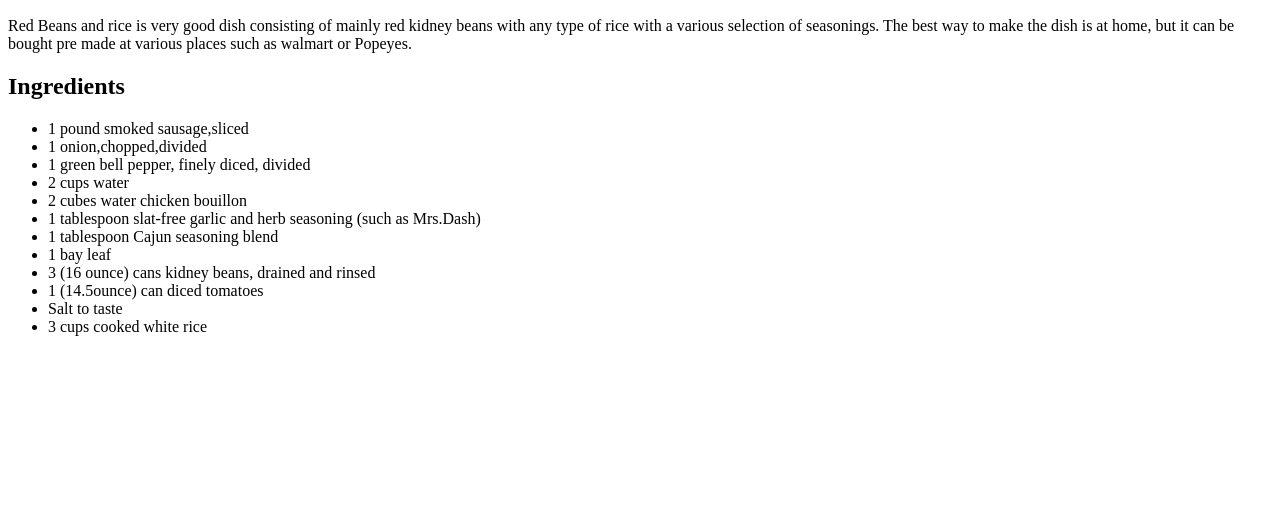
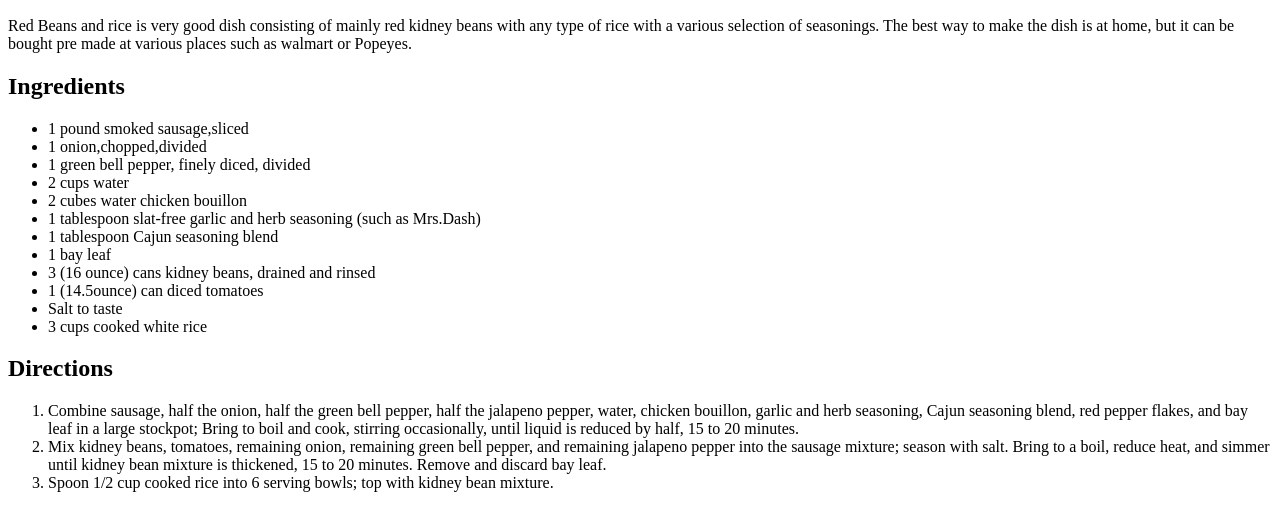
Before and after one commit to rtalam1/odin-recipes, a plain HTML site: page recipes/redbeansrice.html in a window 1280 px wide. Shown: the part 434-942 px from the top of the page. Before the commit the page ends 800 px from the top, so only its background shows below. Drawn offline with Linux system fonts and the light colour scheme.

Commit message:
Added a ordered list of instructions

```diff
--- a/recipes/redbeansrice.html
+++ b/recipes/redbeansrice.html
@@ -26,6 +26,12 @@
             <li>Salt to taste</li>
             <li>3 cups cooked white rice </li>
         </ul>
+    <h2>Directions</h2>
+        <ol>
+            <li>Combine sausage, half the onion, half the green bell pepper, half the jalapeno pepper, water, chicken bouillon, garlic and herb seasoning, Cajun seasoning blend, red pepper flakes, and bay leaf in a large stockpot; Bring to boil and cook, stirring occasionally, until liquid is reduced by half, 15 to 20 minutes.</li>
+            <li>Mix kidney beans, tomatoes, remaining onion, remaining green bell pepper, and remaining jalapeno pepper into the sausage mixture; season with salt. Bring to a boil, reduce heat, and simmer until kidney bean mixture is thickened, 15 to 20 minutes. Remove and discard bay leaf.</li>
+            <li>Spoon 1/2 cup cooked rice into 6 serving bowls; top with kidney bean mixture.</li>
+        </ol>
 
 </body>
 
```
